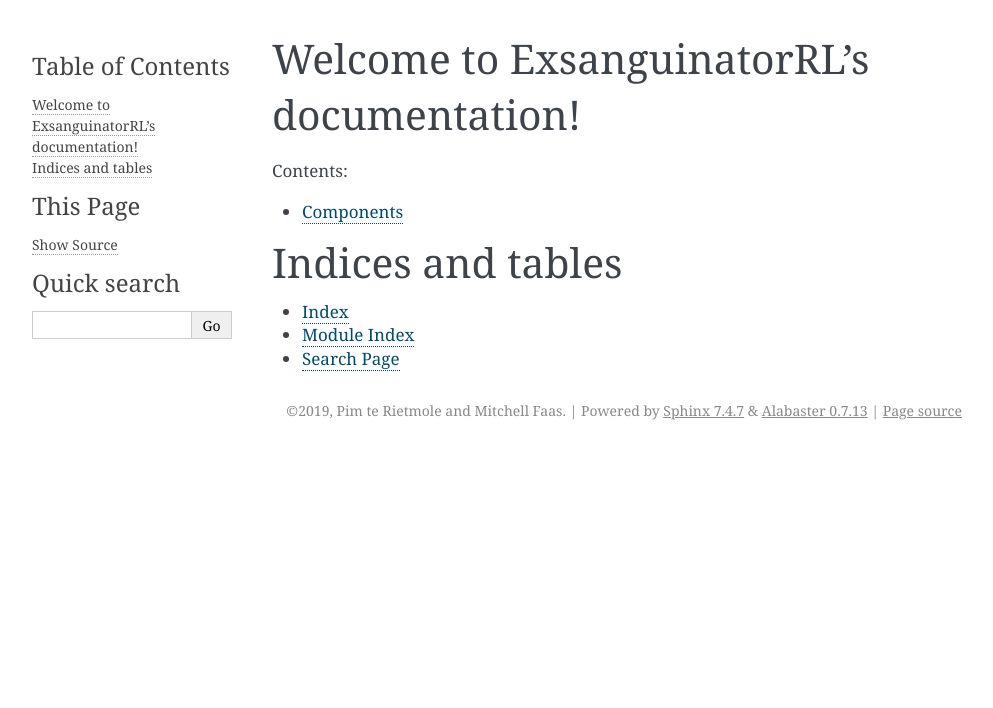
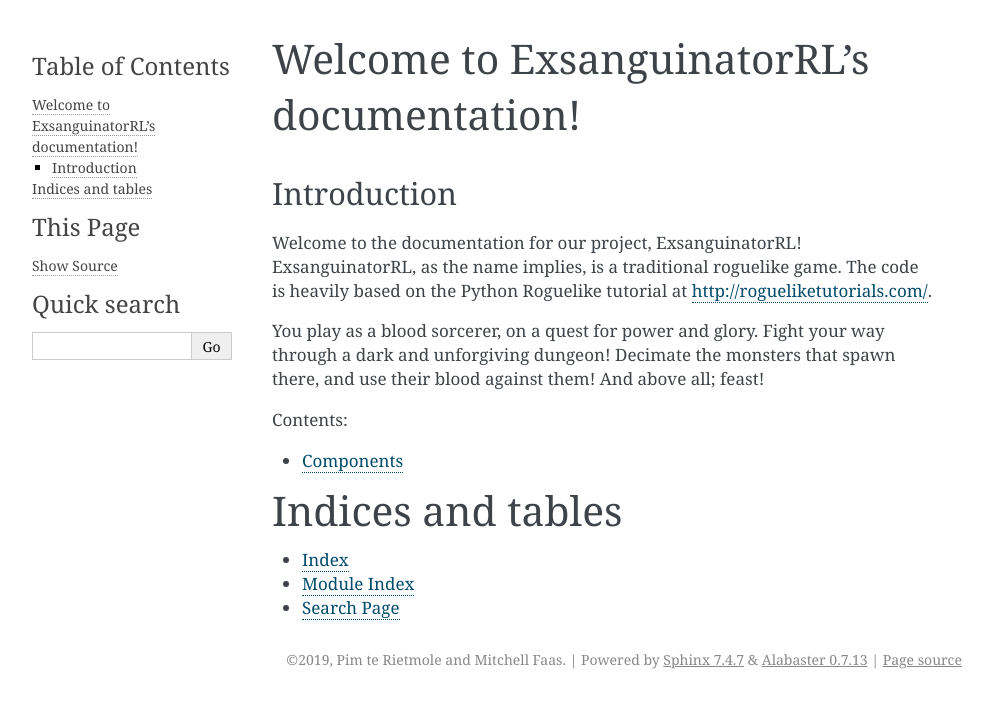
Before and after one commit to Mitchell-Faas/UU-ProgrammerenInDeWiskunde, a Sphinx documentation site: the page built from - Game/docs/source/index.rst, in a window 1280 px wide. Shown: the top 708 px of the page, without its empty margins (148-1141 px from the left). Built offline with Sphinx 7.4.7, drawn with Linux system fonts in a browser that asks for light colours.

Commit message:
Added introduction to sphinx stuff. Also added text and explanation to components.

```diff
--- a/- Game/docs/source/index.rst
+++ b/- Game/docs/source/index.rst
@@ -5,6 +5,13 @@
 
 Welcome to ExsanguinatorRL's documentation!
 ===========================================
+
+Introduction
+++++++++++++
+Welcome to the documentation for our project, ExsanguinatorRL! ExsanguinatorRL, as the name implies, is a traditional roguelike game. The code is heavily based on the Python Roguelike tutorial at http://rogueliketutorials.com/.
+
+You play as a blood sorcerer, on a quest for power and glory. Fight your way through a dark and unforgiving dungeon! Decimate the monsters that spawn there, and use their blood against them! And above all; feast!
+
 
 .. toctree::
    :maxdepth: 2
```
Also changed, not shown: - Game/docs/source/components.rst (+29 -0 lines).
